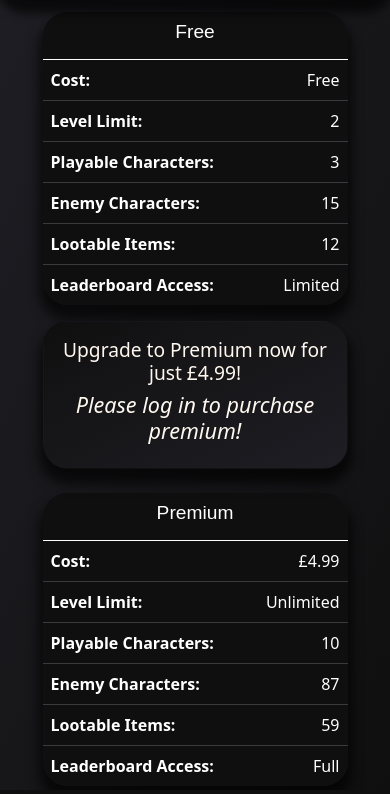
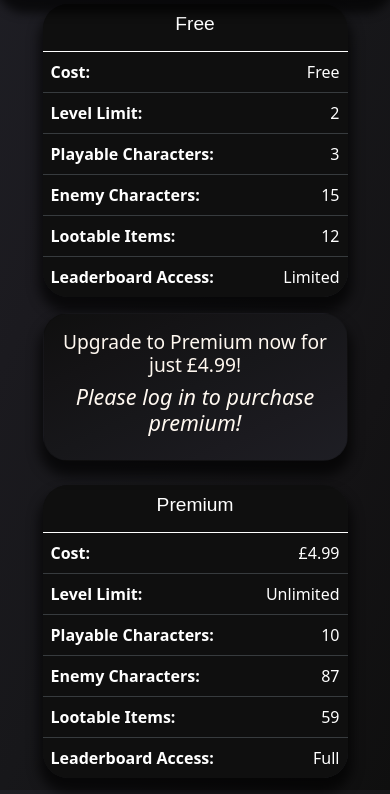
Before and after one commit to BAK2K3/CIRPG, a Django app: page /premium/ in a window 390 px wide. Shown: the part 54-848 px from the top of the page. Before the commit the page ends 826 px from the top, so only its background shows below. Run offline with Django 3.2, Linux system fonts and the light colour scheme; some libraries are stand-ins or nearby versions; some web fonts are replaced.

Commit message:
Add margin bottom on smaller viewports.

```diff
--- a/premium/templates/premium/premium.html
+++ b/premium/templates/premium/premium.html
@@ -47,7 +47,7 @@
                 </table>
             </div>
             <!-- Premium -->
-            <div class="col-10 col-md-5 col-xxl-3 polymorphism benefit-table mt-2 mt-md-0 order-3 order-md-2 order-xxl-3">
+            <div class="col-10 col-md-5 col-xxl-3 polymorphism benefit-table mt-2 mt-md-0 order-3 order-md-2 order-xxl-3 mb-3 mb-md-0">
                 <table class="table table-dark table-hover mb-0">
                     <thead>
                         <tr>
```
